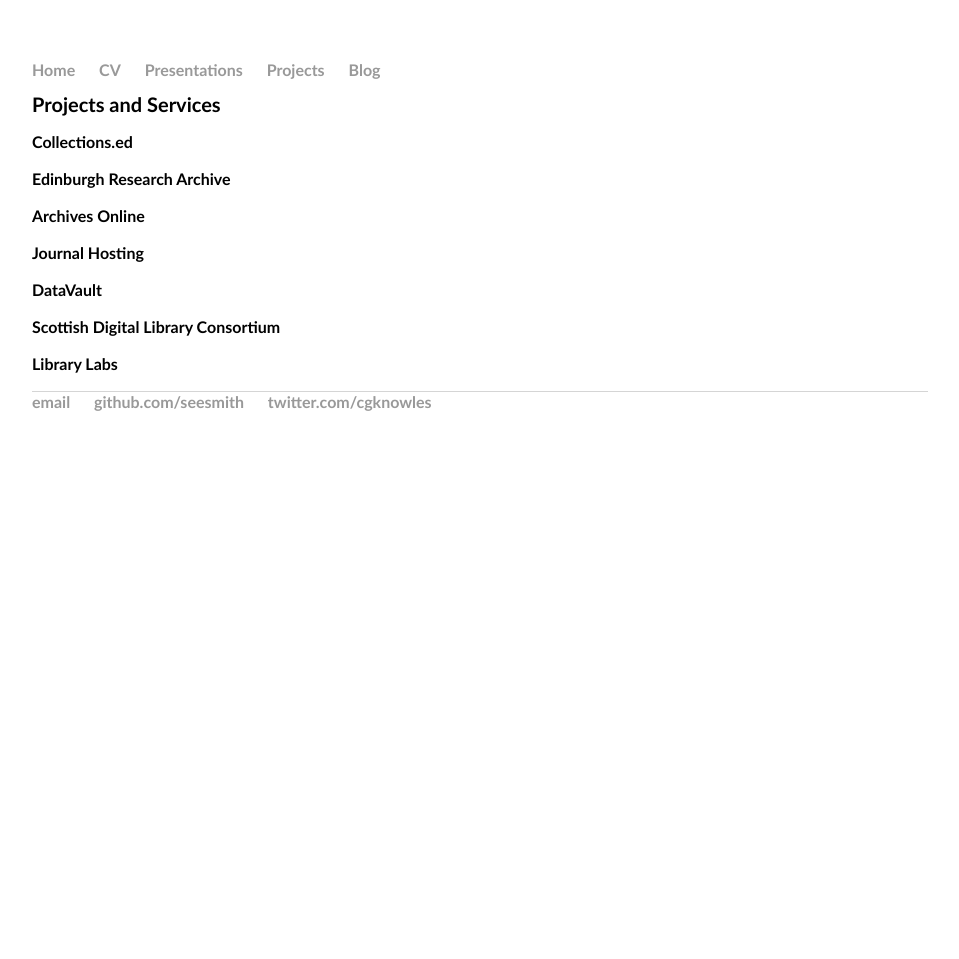
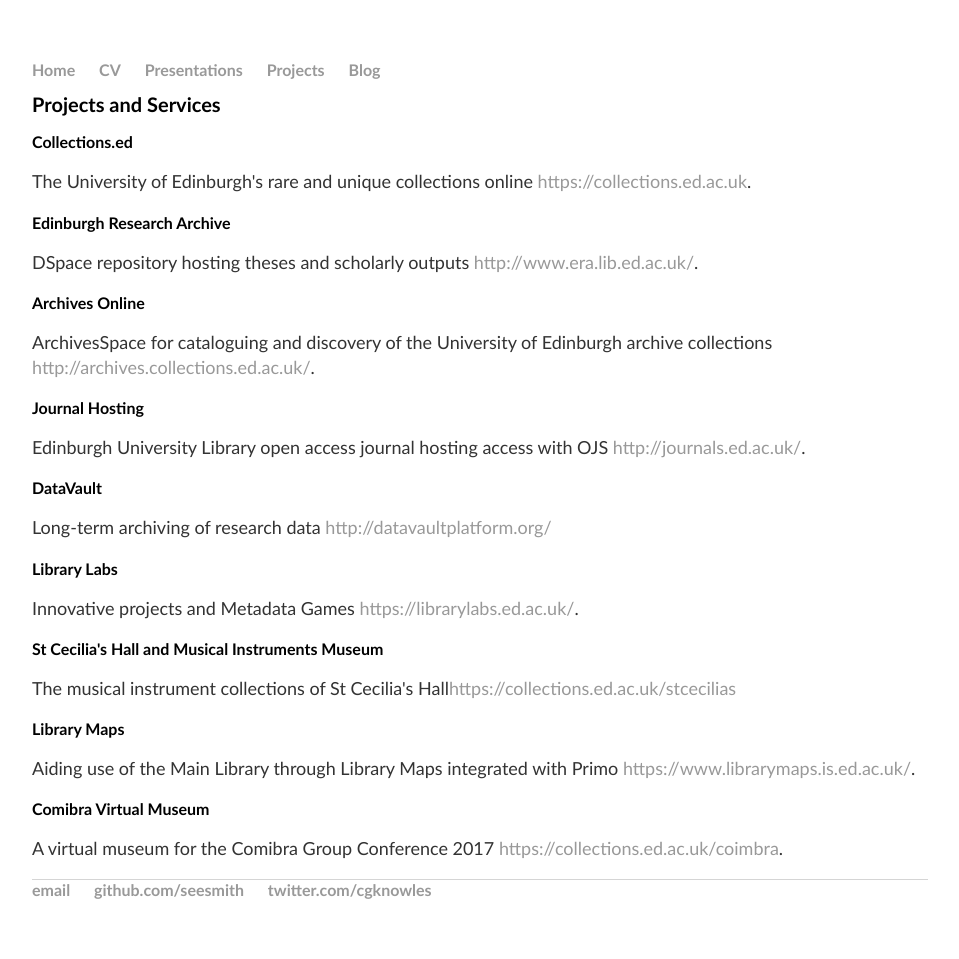
Before and after one commit to seesmith/seesmith.github.io, a Jekyll site: the page built from projects/index.html, in a window 1280 px wide. Shown: the whole page, without its empty margins (160-1119 px from the left). Built offline with Jekyll 4.4.1, drawn with Linux system fonts in a browser that asks for light colours; before the commit the page ends 900 px from its top, so only the background shows below that.

Commit message:
added links

```diff
--- a/projects/index.html
+++ b/projects/index.html
@@ -5,25 +5,31 @@
 <div class="blurb">
 	<h1>Projects and Services</h1>
 	<h3>Collections.ed</h3>
-	<p></p>
+	<p>The University of Edinburgh's rare and unique collections online <a href="https://collections.ed.ac.uk">https://collections.ed.ac.uk</a>.</p>
 
 	<h3>Edinburgh Research Archive</h3>
-	<p></p>
+	<p>DSpace repository hosting theses and scholarly outputs <a href="http://www.era.lib.ed.ac.uk/">http://www.era.lib.ed.ac.uk/</a>.</p>
 
 	<h3>Archives Online</h3>
-	<p></p>
+	<p>ArchivesSpace for cataloguing and discovery of the University of Edinburgh archive collections <a href="http://archives.collections.ed.ac.uk/">http://archives.collections.ed.ac.uk/</a>.</p>
 
 	<h3>Journal Hosting</h3>
-	<p></p>
+	<p>Edinburgh University Library open access journal hosting access with OJS <a href="http://journals.ed.ac.uk/">http://journals.ed.ac.uk/</a>.</p>
 
 	<h3>DataVault</h3>
-	<p></p>
-
-	<h3>Scottish Digital Library Consortium</h3>
-	<p></p>
+	<p>Long-term archiving of research data <a href="http://datavaultplatform.org/">http://datavaultplatform.org/</a></p>
 
 	<h3>Library Labs</h3>
-	<p></p>
+	<p>Innovative projects and Metadata Games <a href="https://librarylabs.ed.ac.uk/">https://librarylabs.ed.ac.uk/</a>.</p>
+
+	<h3>St Cecilia's Hall and Musical Instruments Museum</h3>
+	<p>The musical instrument collections of St Cecilia's Hall<a href="https://collections.ed.ac.uk/stcecilias">https://collections.ed.ac.uk/stcecilias</a>
+
+	<h3>Library Maps</h3>
+	<p>Aiding use of the Main Library through Library Maps integrated with Primo <a href="https://www.librarymaps.is.ed.ac.uk/">https://www.librarymaps.is.ed.ac.uk/</a>.</p>
+
+	<h3>Comibra Virtual Museum</h3>
+	<p>A virtual museum for the Comibra Group Conference 2017 <a href="https://collections.ed.ac.uk/coimbra">https://collections.ed.ac.uk/coimbra</a>.</p>
 
 
 </div><!-- /.blurb -->
```
